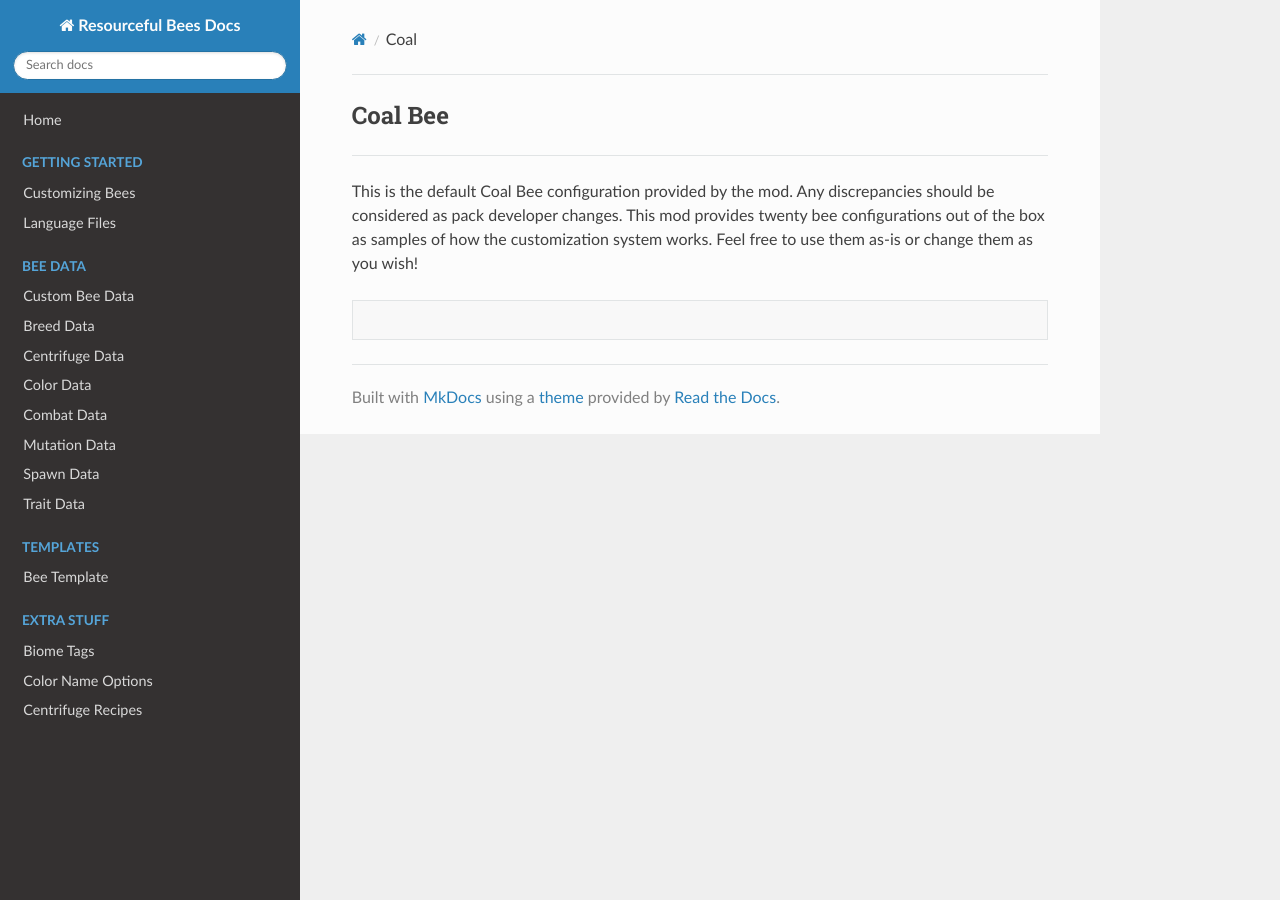
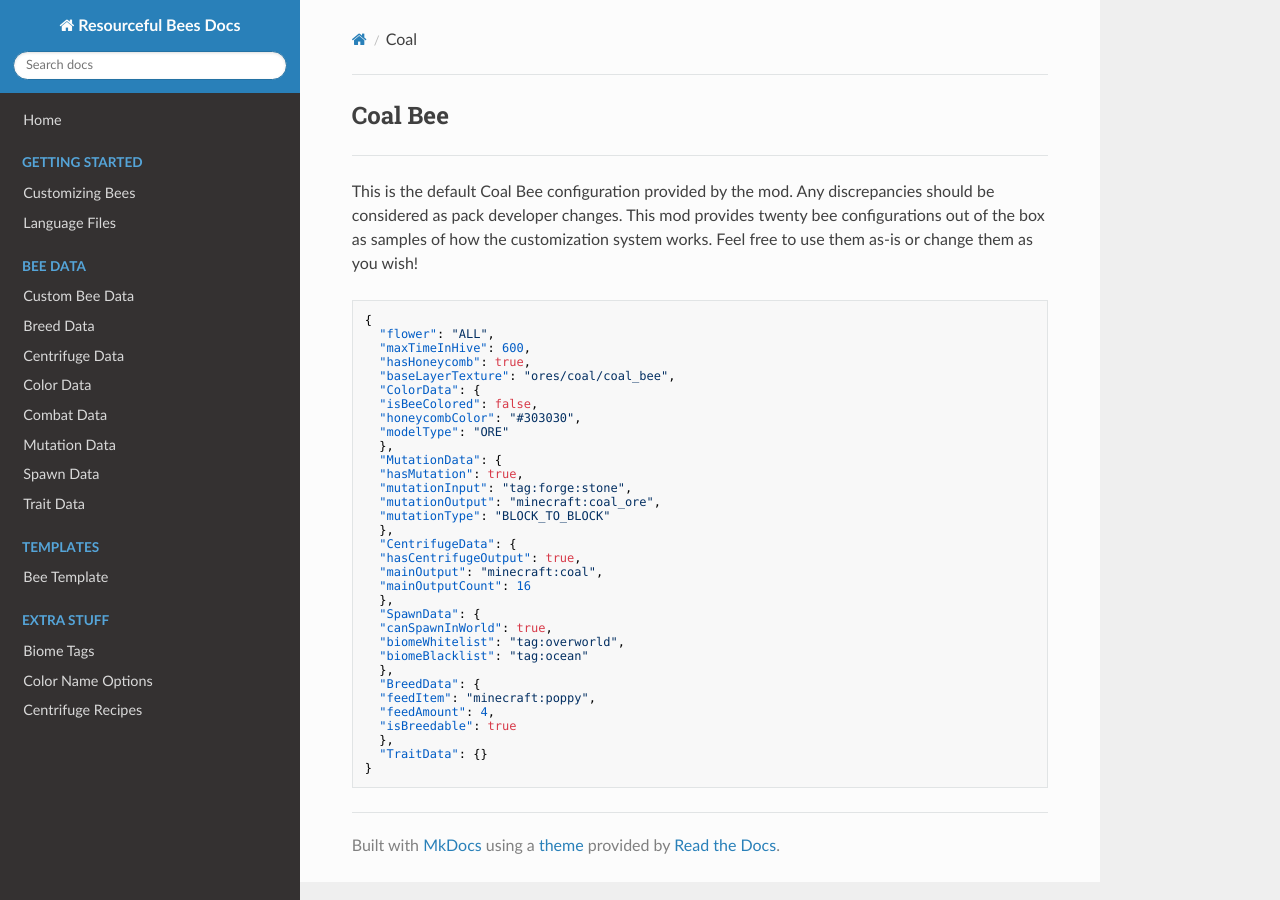
Before and after one commit to Team-Resourceful/ResourcefulBeesDocs, an MkDocs documentation site: the page built from docs/default_bees/coal.md, in a window 1280 px wide. Built offline with MkDocs 1.6.1, drawn with Linux system fonts in a browser that asks for light colours; nearby versions of some CDN libraries.

Commit message:
docs/default_bees/coal.md updated from https://stackedit.io/

````diff
--- a/docs/default_bees/coal.md
+++ b/docs/default_bees/coal.md
@@ -3,8 +3,40 @@
 This is the default Coal Bee configuration provided by the mod. Any discrepancies should be considered as pack developer changes. This mod provides twenty bee configurations out of the box as samples of how the customization system works. Feel free to use them as-is or change them as you wish!
 
 ```json
-
+{
+  "flower": "ALL",
+  "maxTimeInHive": 600,
+  "hasHoneycomb": true,
+  "baseLayerTexture": "ores/coal/coal_bee",
+  "ColorData": {
+  "isBeeColored": false,
+  "honeycombColor": "#303030",
+  "modelType": "ORE"
+  },
+  "MutationData": {
+  "hasMutation": true,
+  "mutationInput": "tag:forge:stone",
+  "mutationOutput": "minecraft:coal_ore",
+  "mutationType": "BLOCK_TO_BLOCK"
+  },
+  "CentrifugeData": {
+  "hasCentrifugeOutput": true,
+  "mainOutput": "minecraft:coal",
+  "mainOutputCount": 16
+  },
+  "SpawnData": {
+  "canSpawnInWorld": true,
+  "biomeWhitelist": "tag:overworld",
+  "biomeBlacklist": "tag:ocean"
+  },
+  "BreedData": {
+  "feedItem": "minecraft:poppy",
+  "feedAmount": 4,
+  "isBreedable": true
+  },
+  "TraitData": {}
+}
 ```
 <!--stackedit_data:
-eyJoaXN0b3J5IjpbOTc0NDk3MDk3XX0=
+eyJoaXN0b3J5IjpbMTk1MTg3NzQ2OF19
 -->
````
